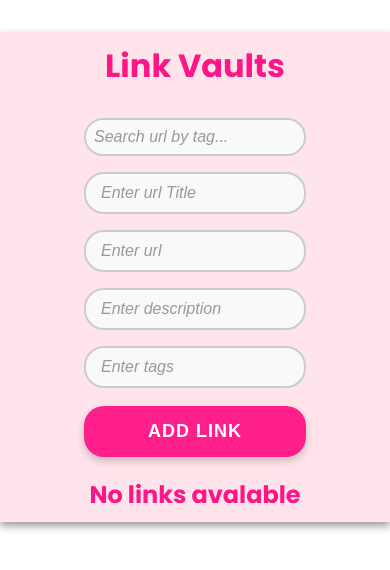
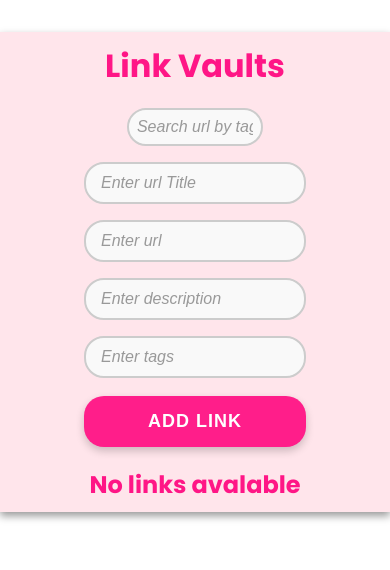
Before and after one commit to PLThabangR/Vault-app, a React (Vite) app: page / in a window 390 px wide. Shown: the top 570 px of the page. Built offline with nearby package versions, Linux system fonts and the light colour scheme.

Commit message:
minor edit and removeing unused code

```diff
--- a/src/pages/AddLinkPage/CreateLink.tsx
+++ b/src/pages/AddLinkPage/CreateLink.tsx
@@ -1,5 +1,4 @@
 import Card from "../../components/card/Card"
-
 import "./createLink.css"
 import {  useEffect, useState } from 'react'
 
@@ -12,11 +11,6 @@ import {  useEffect, useState } from 'react'
     tags?: string
 }
 
-interface CardProps{
-    userLink:userLinkInterface,
-    onUpdateUserLink:(index: number, updatedLink: userLinkInterface) => void,
-    onDelete:(index: number) => void
-}
 
 
 const CreateLink = () => {
@@ -27,7 +21,7 @@ const CreateLink = () => {
     //Parse userlinks if they exist or return an empty array
     return userLinks ? JSON.parse(userLinks) : [];
    }))
-
+    //Array to hold filtered userlinks
       const [filteredLinkArray, setFilteredLinkArray] = useState<userLinkInterface[]>([]);
       //search state
       const [search, setSearch] = useState('');
@@ -49,7 +43,7 @@ const DisplaySearchCard = () =>{
    //search array
     return (
       filteredLinkArray.map((userlink) => (
-
+        //passing the filtered userlink to the card
         <Card key={userlink.id}
         userlink={userlink}
         onUpdateUserLink={onUpdateUserLink}
@@ -130,17 +124,18 @@ const DisplaySearchCard = () =>{
      setDescription('');
      setTags('');
    };
+    //Update userlink
+    const onUpdateUserLink = (id: number, updatedLink: userLinkInterface) => {
 
-    const onUpdateUserLink = (id: number) => {
+      if(!updatedLink.title || !updatedLink.link || !updatedLink.description) return alert('Please fill in all fields')
+
    //  event.preventDefault();
      //Map throught the list look for the userlink with the same id
      //Update the userlink
+      //looping thrpugh the userlinks and update the userlink with the same id
+     setUserLinks(previousState => previousState.map(userlink => userlink.id === id ? updatedLink : userlink) )
 
-
-      //looping thrpugh the userlinks and update the userlink with the same id
-     setUserLinks(previousState => previousState.map(userlink => userlink.id === id ? {...userlink, title, link, description, tags} : userlink) )
-
-  //    //Reset the form values after saving
+    //Reset the form values after saving
      setTitle('');
      setLink('');
      setDescription('');
@@ -157,46 +152,51 @@ const DisplaySearchCard = () =>{
    //well call this function when the search term changes
    //the use effect changes the ui dynamically as input is typed
   useEffect(()=>{
-
   //  handleSearchFunction()
   //check if the search is empty or not
     if(search.length > 0){
      // filteredLinkArray =userlinks.filter((userlink) => userlink.tags?.toLowerCase().includes(search.toLowerCase()))
      const filteredLinks = userlinks.filter((userlink) => userlink.tags?.toLowerCase().includes(search.toLowerCase()));
-     console.log("filteredLinks",filteredLinks)
+
      //Set the filtered userlinks to the array
      setFilteredLinkArray(filteredLinks);
 
     }else{
       setFilteredLinkArray([]);
-      console.log("filteredLinks",filteredLinkArray)
      }
+
   },[search.length>0])
 
- //Update userlink
 
 
 
   //remove links
    const onDeleteUserLink = (id: number) => {
-      console.log("Delete",id)
       //remove the userlink
       setUserLinks(previousState => previousState.filter(userlink => userlink.id !== id));
    };
 
   return (
     <div className="create-link-container">
+
       {/* Search component */}
          {/* <Search  userlinks={userlinks}/> */}
-       <div className="search-container">
+
+         <div className="navbar">
+          <h1 className='heading'>Link Vaults</h1>
+          <div className="search-container">
           <input
         type="text"
         placeholder="Search url by tag..."
         value={search}
         onChange={(e) => handleSearchChange(e)}
-        style={{ padding: "8px" }}
+        style={{ padding: "8px", width: "60%" }}
       />
+
        </div>
+
+         </div>
+
 
         {/*submit form  */}
   <form onSubmit={handleSubmit}>
--- a/src/pages/AddLinkPage/createLink.css
+++ b/src/pages/AddLinkPage/createLink.css
@@ -57,6 +57,21 @@ button{
   margin:10px;
 }
 
+.navbar{
+  display:flex;
+  flex-direction:row;
+  justify-content:space-evenly;
+  align-items:center;
+}
+.heading{
+     text-align: center;
+    font-size: 15px
+
+    margin:10px;
+    padding:10px;
+
+    color:rgb(255, 22, 134);
+}
 .heading-sub{
    text-align: center;
 
@@ -100,13 +115,19 @@ button:hover {
 
 
     }
-
+.navbar{
+  display:flex;
+  flex-direction:column;
+  justify-content:center;
+  align-items:center;
+  flex-wrap:wrap;
+}
     .card-container{
   display:flex;
   flex-direction:column;
   align-items:center;
   align-content:center;
-
+  justify-content:center;
 
 }
 
--- a/src/pages/HomePage/Home.tsx
+++ b/src/pages/HomePage/Home.tsx
@@ -5,12 +5,7 @@ const Home = () => {
   return (
     // Container for the home page
     <div className='home-container'>
-
-        <h1 className='heading'>Link Vaults</h1>
       <CreateLink/>
-
-
-
     </div>
   )
 }
--- a/src/pages/HomePage/home.css
+++ b/src/pages/HomePage/home.css
@@ -1,12 +1,4 @@
-.heading{
-     text-align: center;
-    font-size: 15px
 
-    margin:10px;
-    padding:10px;
-
-    color:rgb(255, 22, 134);
-}
 
 .home-container{
 margin: 0 auto;
```
Also changed, not shown: src/components/form/Search.tsx (deleted, +0 -53 lines).
